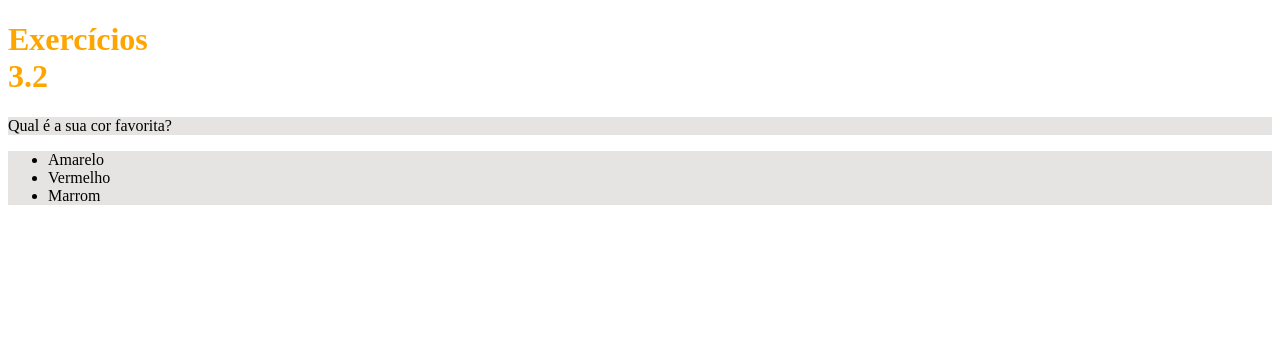
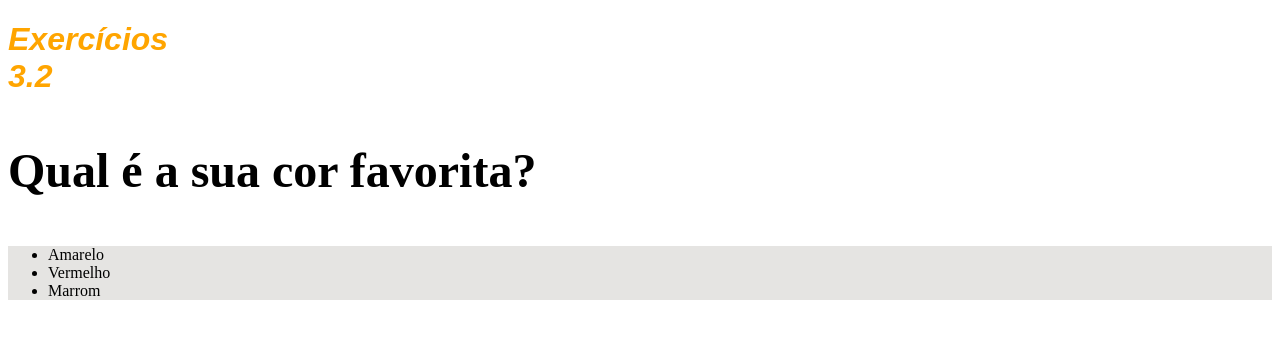
Before and after one commit to WelcksonValentim-Turma15-TriboB/Trybe-Curso-Exerc-cios-Projetos, a plain HTML site: page 1ºMódulo_Fundamentos/3ºBloco_IntroduçãoHTML_CSS/2ºDia_CSS/index.html in a window 1280 px wide. Drawn offline with Linux system fonts and the light colour scheme.

Commit message:
Finaliza segunda parte do exercicio 3.2

```diff
--- a/1ºMódulo_Fundamentos/3ºBloco_IntroduçãoHTML_CSS/2ºDia_CSS/index.html
+++ b/1ºMódulo_Fundamentos/3ºBloco_IntroduçãoHTML_CSS/2ºDia_CSS/index.html
@@ -7,18 +7,28 @@
       h1 {
         width: 65px;
         color: orange;
+        font-family: sans-serif;
+        font-style: italic;
       }
 
       .color-list{
         background-color: rgb(229, 228, 226);
       }
 
+      .Set-Paragraph{
+        font-weight: 600;
+        font-size: 3em;
+      }
+
+      body{
+        font-size: 16px;
+      }
 
     </style>
   </head>
   <body>
     <h1>Exercícios 3.2</h1>
-    <p class="color-list">Qual é a sua cor favorita?</p>
+    <p class="Set-Paragraph" class="color-list">Qual é a sua cor favorita?</p>
     <ul class="color-list">
       <li>Amarelo</li>
       <li>Vermelho</li>
```
